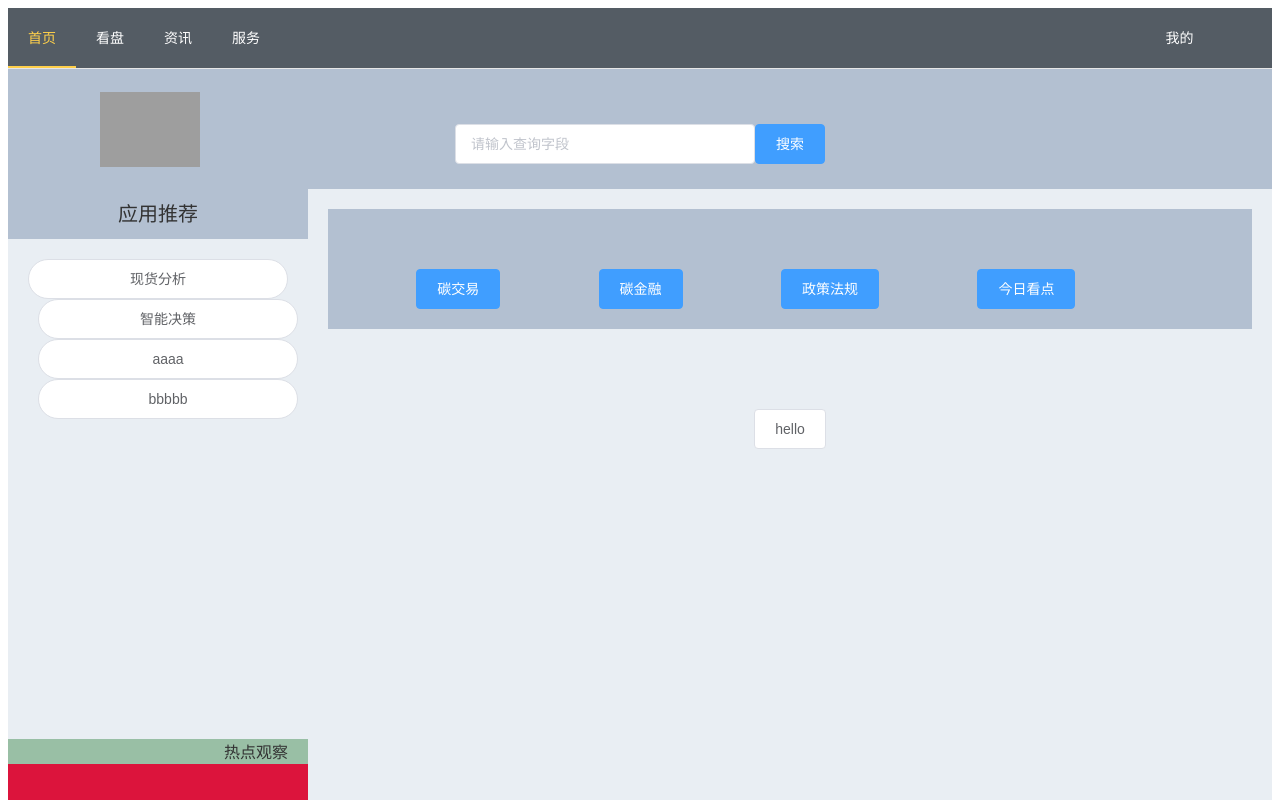
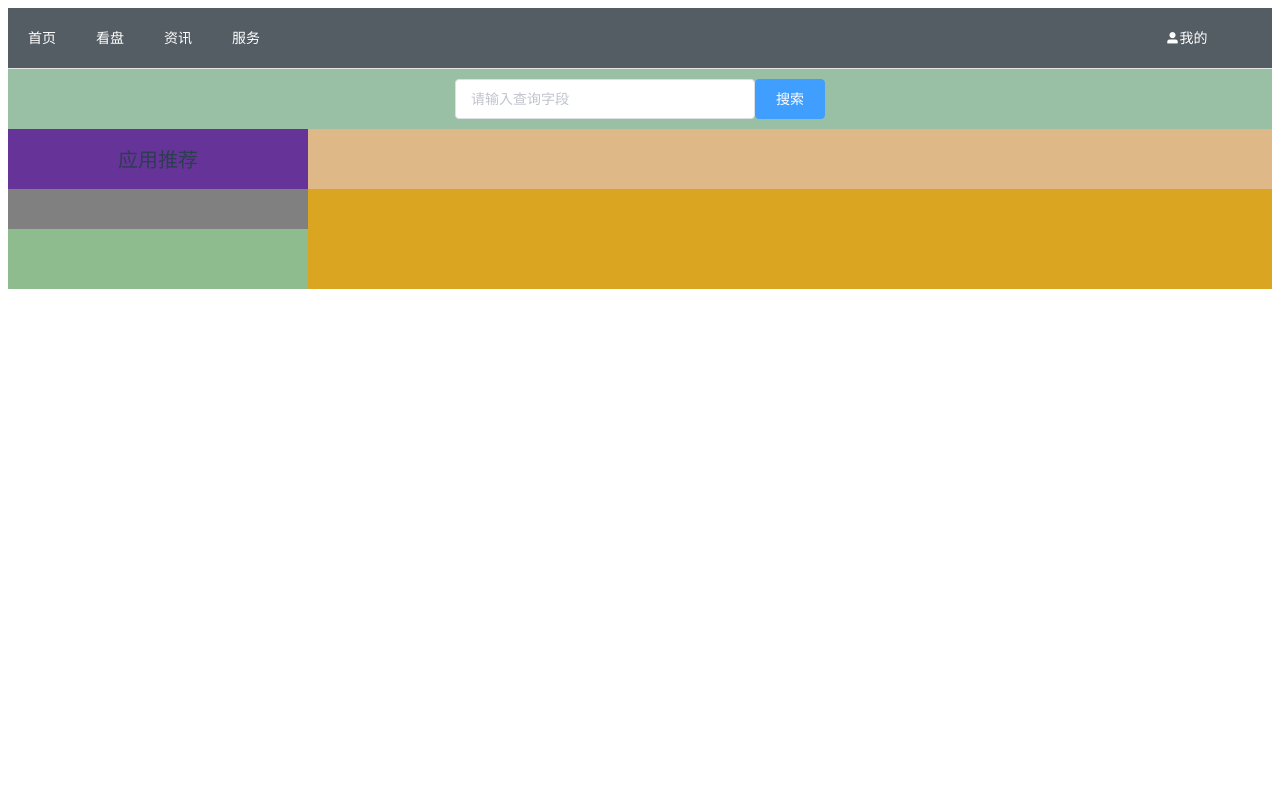
Before and after one commit to zjm0516/citib_front, a Vue app in the folder cibit_front/: page /Kanpan in a window 1280 px wide. Shown: the top 800 px of the page. Built offline with nearby package versions, Linux system fonts and the light colour scheme; grey boxes are pictures that could not be loaded.

Commit message:
重新搞一个home界面

```diff
--- a/cibit_front/src/components/HomePage.vue
+++ b/cibit_front/src/components/HomePage.vue
@@ -30,20 +30,17 @@
         :src=url
         :fit=fits></el-image>
       <div class="floatput"  style="Float:left;height:60px;margin-top: -4%;">
-
         <el-input v-model="SearchParam" placeholder="请输入查询字段" style=" width:300px"></el-input>
         <el-button type="primary">搜索</el-button>
-
-
       </div>
 
     </el-header>
 
-    <el-container>
+    <el-container style="height: 800px">
       <!--      //左侧的部分-->
-      <el-aside style="background-color: red;height: 800px">
-        <el-container style="background-color: chocolate;height: 800px">
-          <el-header style="font-size: 20px; padding: 3%;height: 50px">应用推荐</el-header>
+      <el-aside style="background-color: rgb(91, 103, 114);">
+        <el-container style="background-color: chocolate;">
+          <el-header style="font-size: 20px; padding: 3%;height: 50px;background-color: #99bfa5">应用推荐</el-header>
 
           <el-main class="lm" style="background-color: #E9EEF3;height: 100px">
 <!--            <el-row style="height: 80px" >-->
@@ -58,8 +55,8 @@
           </el-main>
 
           <el-footer style="background-color: #2c3e50;height: 250px;padding: 0">
-            <el-container style="height: 250px">
-              <el-header style="text-align: right;background-color: #99bfa5;height: 25px;width: 100%">热点观察</el-header>
+            <el-container style="height: 350px">
+              <el-header style="text-align: right;background-color: #99bfa5;height: 25px;">热点观察</el-header>
               <el-main style="background-color: crimson;overflow: auto;">some text</el-main>
             </el-container>
           </el-footer>
--- /dev/null
+++ b/cibit_front/src/components/home.vue
@@ -0,0 +1,68 @@
+<template>
+<el-container>
+<!--  导航-->
+  <div class="topMenu" >
+    <el-menu
+      :default-active="activeIndex2"
+      class="el-menu-demo"
+      mode="horizontal"
+      @select="handleSelect"
+      background-color="#545c64"
+      text-color="#fff"
+      active-text-color="#ffd04b">
+      <!--        //为每个界面写跳转-->
+      <el-menu-item index="1"@click="changeToHomePage">首页</el-menu-item>
+      <el-menu-item index="2" @click="changeToKanpan">看盘</el-menu-item>
+      <el-menu-item index="3" @click="changeTorealTimeInfo">资讯</el-menu-item>
+      <el-menu-item index="4" @click="changeToService">服务</el-menu-item>
+      <el-menu-item index="5"  @click="changeToMine"  class="el-icon-user-solid" style="position: absolute;left: 90%;">我的</el-menu-item>
+    </el-menu>
+  </div>
+<!-- 搜索栏 -->
+  <el-header style="background-color: #99bfa5;padding: 10px">
+    <div>
+      <el-input v-model="SearchParam" placeholder="请输入查询字段" style=" width:300px"></el-input>
+      <el-button type="primary">搜索</el-button>
+    </div>
+  </el-header>
+
+  <el-container>
+<!--    左下角-->
+    <el-aside style="background-color: #B3C0D1">
+    <el-header style="background-color: rebeccapurple;font-size: 20px;padding: 15px"> 应用推荐</el-header>
+
+    <el-main style="background-color: gray ">
+
+    </el-main>
+      <el-footer style="background-color: darkseagreen ">
+
+      </el-footer>
+    </el-aside>
+<!--    右边-->
+    <el-container style="background-color: crimson">
+      <el-header style="background-color: burlywood">
+
+      </el-header>
+
+      <el-main style="background-color: goldenrod">
+
+
+      </el-main>
+    </el-container>
+
+  </el-container>
+</el-container>
+</template>
+
+<script>
+export default {
+  name: "home"
+}
+</script>
+
+<style scoped>
+
+.topMenu{
+
+}
+</style>
--- a/cibit_front/src/router/index.js
+++ b/cibit_front/src/router/index.js
@@ -1,5 +1,6 @@
 import Vue from 'vue'
 import Router from 'vue-router'
+import home from "../components/home";
 import HomePage from '@/components/HomePage'
 import realTimeInfo from  '@/components/realTimeInfo'
 import Kanpan from  '@/components/Kanpan'
@@ -11,7 +12,12 @@ Vue.use(Router)
 export default new Router({
   routes: [
     {
-      path: '/',
+      path:'/',
+      name:'/home',
+      component: home
+    },
+    {
+      path: '/HomePage',
       name: 'HomePage',
       component: HomePage
     },
```
